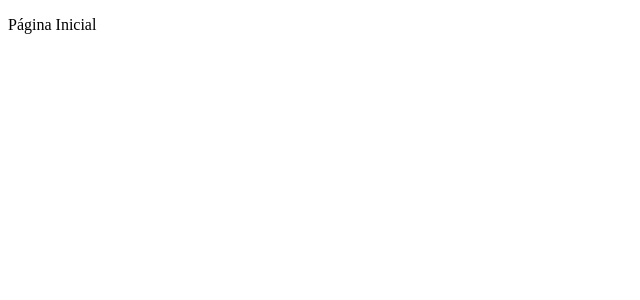
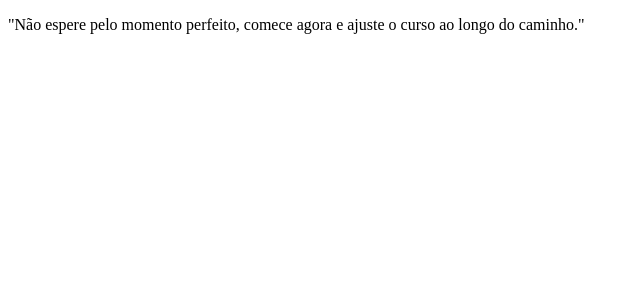
Before and after one commit to Beneilton-Martins/cultural-newsletter, a Nuxt app in the folder nuxt-app/: page / in a window 1280 px wide. Shown: the top 300 px of the page, without its empty margins (0-640 px from the left). Built offline with nearby package versions, Linux system fonts and the light colour scheme.

Commit message:
Update index.vue

```diff
--- a/nuxt-app/pages/index.vue
+++ b/nuxt-app/pages/index.vue
@@ -4,7 +4,7 @@
 
 <template>
     <div>
-        <p>Página Inicial</p>
+        <p>"Não espere pelo momento perfeito, comece agora e ajuste o curso ao longo do caminho."</p>
     </div>
 </template>
 
```
